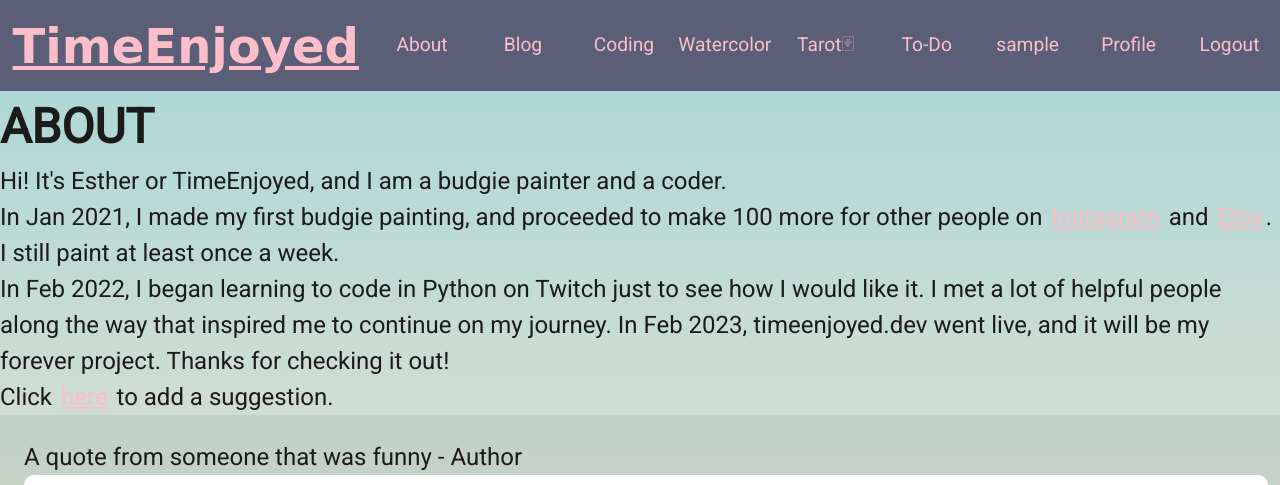
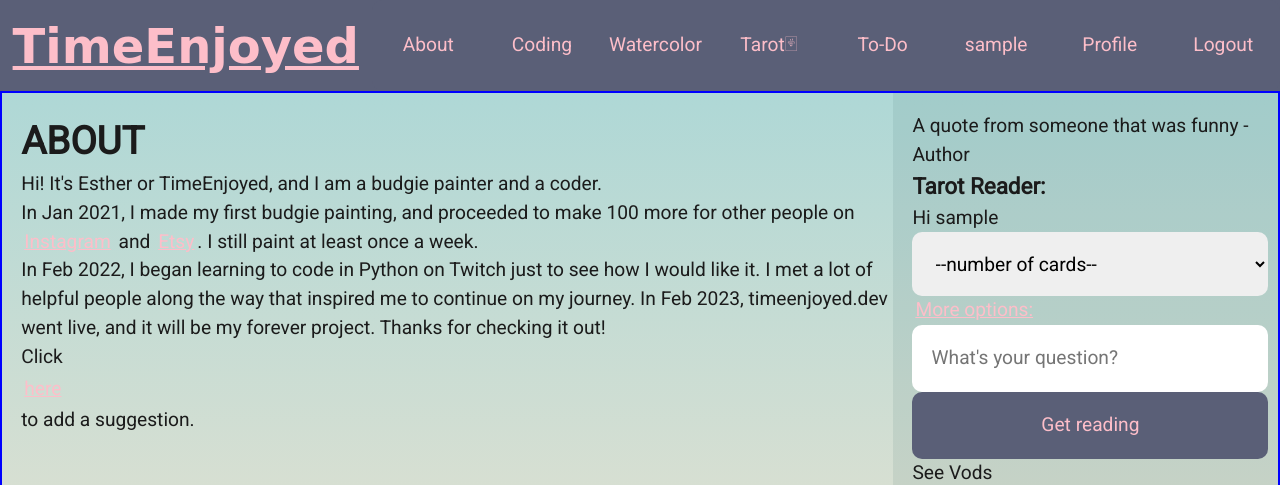
Before and after one commit to ezstarr/TimeEnjoyed-Abode, a Django app: page /about in a window 1280 px wide. Shown: the top 485 px of the page. Run offline with Django 4.2, Linux system fonts and the light colour scheme; the visitor is signed in with stand-in values (Sample User, id 1); some libraries are stand-ins or nearby versions; some web fonts are replaced.

Commit message:
dropdown added, logout fixed

```diff
--- a/home/templates/home/about.html
+++ b/home/templates/home/about.html
@@ -2,9 +2,9 @@
 {% block nav_item_about %}active{% endblock nav_item_about %}
 
 {% block content %}
+<main class="body-whole">
+    <div class="body-left">
 
-    <title>This is the title of the "about" page</title>
-{#<body id="bootstrap-overrides">#}
 
 
 <h1>ABOUT</h1>
@@ -20,7 +20,7 @@ Click
 <a href="{% url 'home:new_suggestion' %}">here</a> to add a suggestion.
 
 
-</body>
+</div>
 
 
 {% endblock content %}
--- a/home/templates/home/base.html
+++ b/home/templates/home/base.html
@@ -8,7 +8,8 @@
 
     <link rel="preconnect" href="https://fonts.googleapis.com">
     <link rel="preconnect" href="https://fonts.gstatic.com" crossorigin>
-    <link href="https://fonts.googleapis.com/css2?family=Roboto:ital,wght@0,100;0,400;1,500&family=Ubuntu+Mono&family=Zeyada&display=swap" rel="stylesheet">
+    <link href="https://fonts.googleapis.com/css2?family=Roboto:ital,wght@0,100;0,400;1,500&family=Ubuntu+Mono&family=Zeyada&display=swap"
+          rel="stylesheet">
     <meta charset="UTF-8">
     <meta name="viewport"
           content="width=device-width, user-scalable=no, initial-scale=1.0, maximum-scale=1.0, minimum-scale=1.0">
@@ -25,7 +26,7 @@
 
     <div class="nav-links">
         <a href="{% url 'home:about' %}">About</a>
-            <a href="{% url 'blog:post-list' %}">Blog</a>
+        {#            <a href="{% url 'blog:post-list' %}">Blog</a>#}
         <a href="{% url 'blog:post-list' %}">Coding</a>
         <a href="{% url 'blog:post-list' %}">Watercolor</a>
 
@@ -45,7 +46,8 @@
                 {% for provider in socialaccount_providers %}
                     <form class="socialaccount_providers {% provider_login_url provider.id %}" method="post">
                         {% csrf_token %}
-                        <a title="{{ provider.name }}" class="ms-auto nav-link text-nowrap socialaccount_provider {{ provider.id }}"
+                        <a title="{{ provider.name }}"
+                           class="ms-auto nav-link text-nowrap socialaccount_provider {{ provider.id }}"
                            href="{% provider_login_url provider.id process=process scope=scope auth_params=auth_params %}">Login
                             with {{ provider.name }}</a>
                     </form>
@@ -63,12 +65,89 @@
 <div class="body-right">
     <blockquote class="quote">A quote from someone that was funny - Author</blockquote>
     <section class="tarot-basic">
-                <div class="tarot-form">
-                    <label>
-                        <input type="text" placeholder="this will be dropdown">
-                    </label>
-                    <button>Get Reading</button>
+
+        {% if user.is_authenticated %}
+
+            <div class="container">
+                <form class="form-control tarot-form" method="post" action="{% url 'home:tarot' %}">
+                    {% csrf_token %}
+                    <h3>Tarot Reader:</h3>
+                    <div class="input-group input-group-sm mb-3">
+                        Hi {{ user }}
                     </div>
+                    <select class="form-select" name="num" id="card-number">
+                        <option value="">--number of cards--</option>
+                        <option value=1>1</option>
+                        <option value=2>2</option>
+                        <option value=3>3</option>
+                        <option value=4>4</option>
+                        <option value=5>5</option>
+                        <option value=5>6</option>
+                    </select>
+
+
+                    <a data-toggle="collapse" href="#collapseExample" role="button" aria-expanded="false"
+                       aria-controls="collapseExample">
+                        More options:
+                    </a>
+
+                    <div class="collapse card" id="collapseExample">
+                        {#            <div class="card card-body">#}
+                        <input class="display-none" name="question" type="text" placeholder="What's your question?"
+                               style="width: 100%; ;">
+
+                        {#            </div>#}
+                    </div>
+
+                    <button type="submit">Get reading</button>
+
+                </form>
+
+            </div>
+
+        {% else %}
+
+            <div class="container">
+                <form class="form-control tarot-form" id="tarot-form" method="post" action="{% url 'home:tarot' %}">
+                    {% csrf_token %}
+                    <h3>Tarot Reader:</h3>
+                    <div class="input-group input-group-sm mb-3">
+                        <span class="input-group-text" id="inputGroup-sizing-sm">Name</span>
+                        <input type="text" name="name" class="form-control" aria-label="Sizing example input"
+                               aria-describedby="inputGroup-sizing-sm">
+                    </div>
+                    <select class="form-select" name="num" id="card-number">
+                        <option value="">--number of cards--</option>
+                        <option value="1">1</option>
+                        <option value="2">2</option>
+                        <option value="3">3</option>
+                        <option value="4">4</option>
+                        <option value="5">5</option>
+                        <option value="6">6</option>
+                    </select>
+
+                    <button id="submit-btn" type="submit">Get reading</button>
+
+                    <span class="hi-user">Hi {{ user.title }}, you got:</span>
+                    <div class="basic-tarot-read">
+                        {% for card in random_cards %}
+                            <li>{{ card }}</li>
+                        {% endfor %}
+                    </div>
+                </form>
+            </div>
+        {% endif %}
+
+
+
+
+{#            #}
+{#            <div class="tarot-form">#}
+{#                <label>#}
+{#                    <input type="text" placeholder="this will be dropdown">#}
+{#                </label>#}
+{#                <button>Get Reading</button>#}
+{#            </div>#}
 </section>
 <section class="calendar-mini">
 
@@ -86,6 +165,7 @@
     </div>
 </section>
 </div>
+</div>
 </main>
 
 </body>
--- a/home/templates/home/index.html
+++ b/home/templates/home/index.html
@@ -4,7 +4,6 @@
 
 
 <main class="body-whole">
-
     <div class="body-left">
         {% load bleach_tags %}
         {% for post in post_list %}
--- a/home/templates/home/tarot.html
+++ b/home/templates/home/tarot.html
@@ -71,5 +71,6 @@
         });
     });
 </script>
+    </div>
 
 {% endblock content %}
```
Also changed, not shown: home/templates/home/profile.html (+3 -4 lines), templates/account/logout.html (added, +21 -0 lines), 1 other file. Lines whose indentation alone changed are shown as unchanged.
